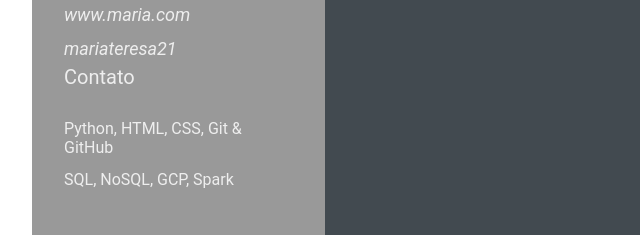
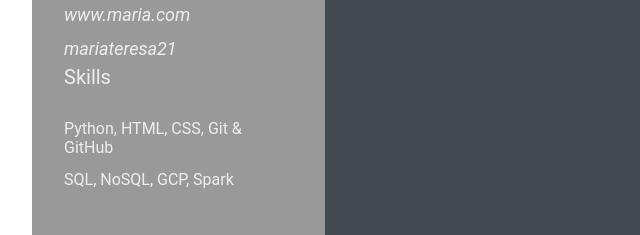
Before and after one commit to liliabakker/devweekgit.github.io, a plain HTML site: page index.html in a window 1280 px wide. Shown: the part 478-713 px from the top of the page, 96-736 px from the left. Drawn offline with Linux system fonts and the light colour scheme.

Commit message:
Update index.html

```diff
--- a/index.html
+++ b/index.html
@@ -28,7 +28,7 @@
                     </ul>
                 </div>
                 <div class="skills">
-                    <p class="left-title">Contato</p>
+                    <p class="left-title">Skills</p>
                     <ul>
                         <li><p>Python, HTML, CSS, Git & GitHub</p></li>
                         <li><p>SQL, NoSQL, GCP, Spark</p></li>
```
